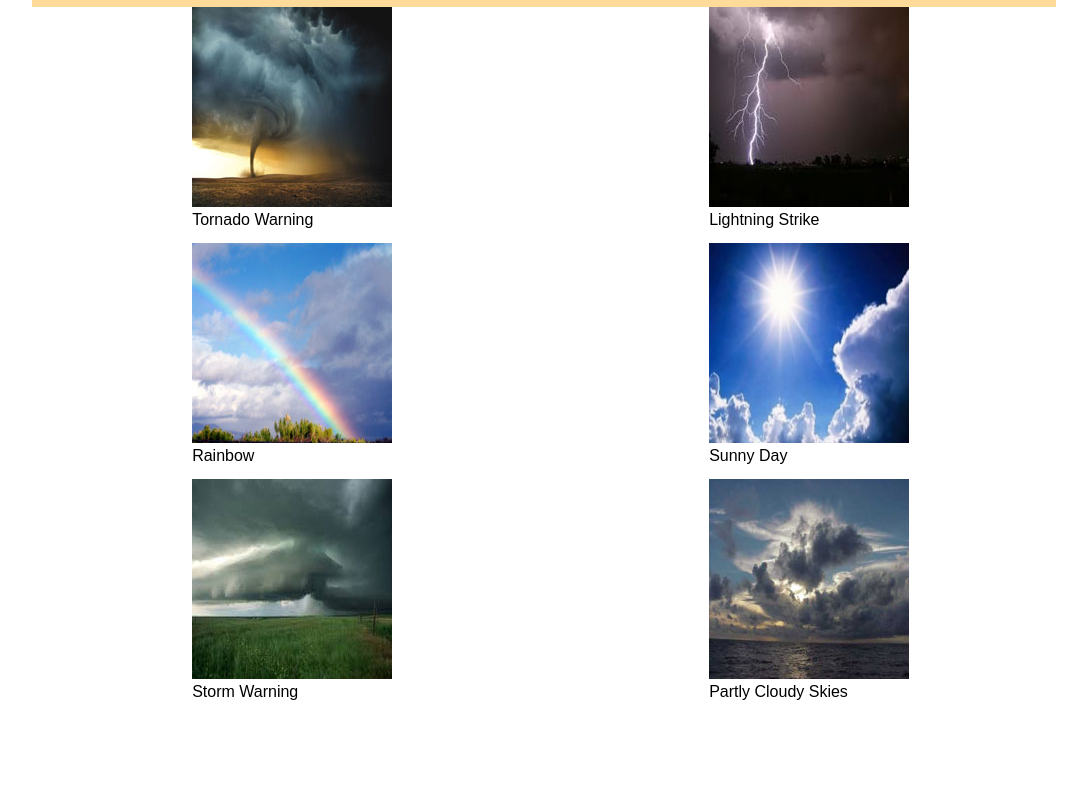
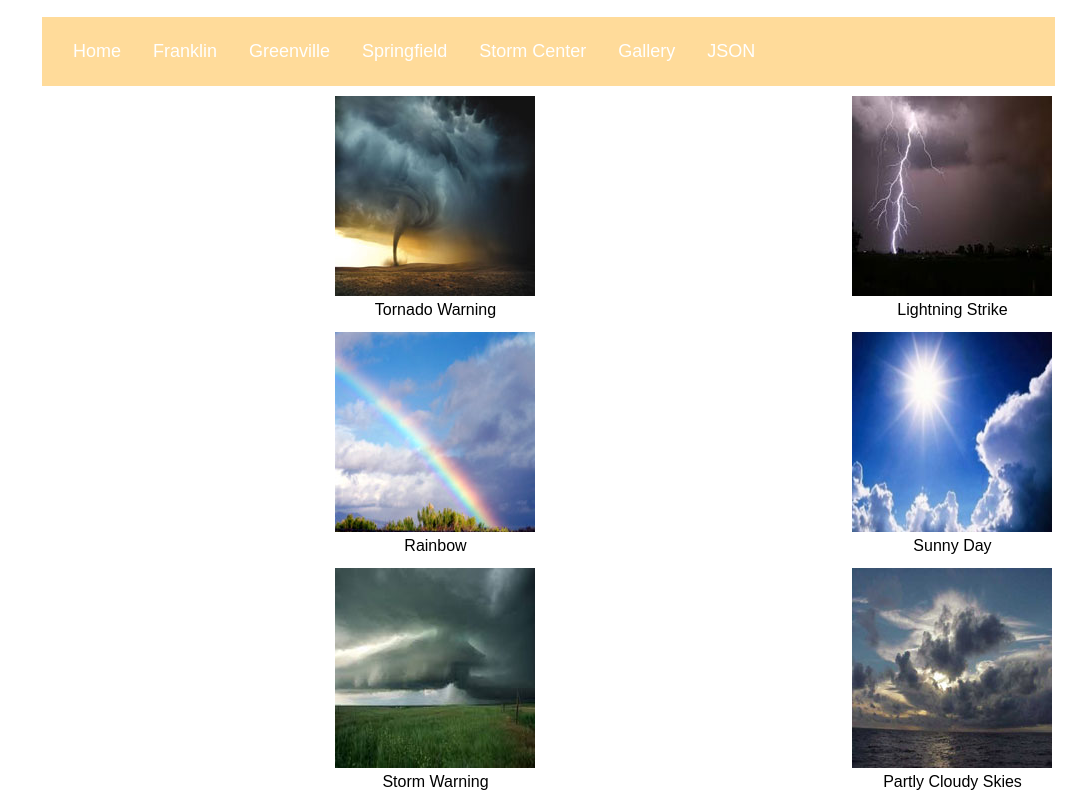
Before and after one commit to kayjb/kayjb.github.io, a plain HTML site: page Assignments/lesson-10/gallery-7.html in a window 1280 px wide. Shown: the part 143-937 px from the top of the page, without its empty margins (96-1183 px from the left). Before the commit the page ends 848 px from the top, so only its background shows below. Drawn offline with Linux system fonts and the light colour scheme; files that its build step writes are made by us from their sources.

Commit message:
updated gallery link

```diff
--- a/Assignments/lesson-10/gallery-7.html
+++ b/Assignments/lesson-10/gallery-7.html
@@ -5,10 +5,10 @@
     <meta charset="utf-8">
     <meta name="viewport" content="width=device-width, initial-scale=1.0">
     <meta name="description" content="The site that offers every day weather coverage.">
-    <link href="css/normalize9.css" type="text/css" rel="stylesheet">
-    <link href="css/main-9.css" type="text/css" rel="stylesheet">
-    <link href="css/medium-9.css" type="text/css" rel="stylesheet">
-    <link href="css/large-9.css" type="text/css" rel="stylesheet">
+    <link href="css/normalize10.css" type="text/css" rel="stylesheet">
+    <link href="css/main-10.css" type="text/css" rel="stylesheet">
+    <link href="css/medium-10.css" type="text/css" rel="stylesheet">
+    <link href="css/large-10.css" type="text/css" rel="stylesheet">
     <link href="https://fonts.googleapis.com/css?family=Montserrat" type="text/css" rel="stylesheet">
 </head>
 <body>
@@ -20,7 +20,7 @@
 <nav>
     <ul>
     	<li><a href="index.html">Home</a></li>
-    	<li><a href="franklin-9.html">Franklin</a></li>
+    	<li><a href="franklin-10.html">Franklin</a></li>
     	<li><a href="#">Greenville</a></li>
     	<li><a href="#">Springfield</a></li>
     	<li><a href="stormcenter.html">Storm Center</a></li>
```
